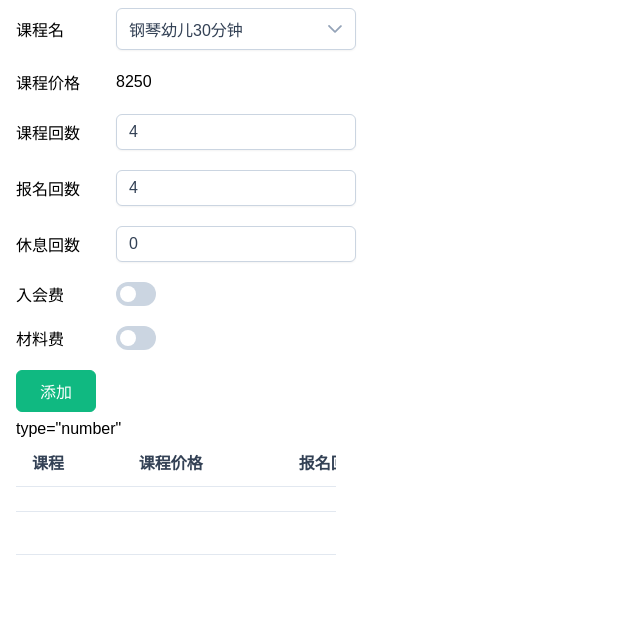
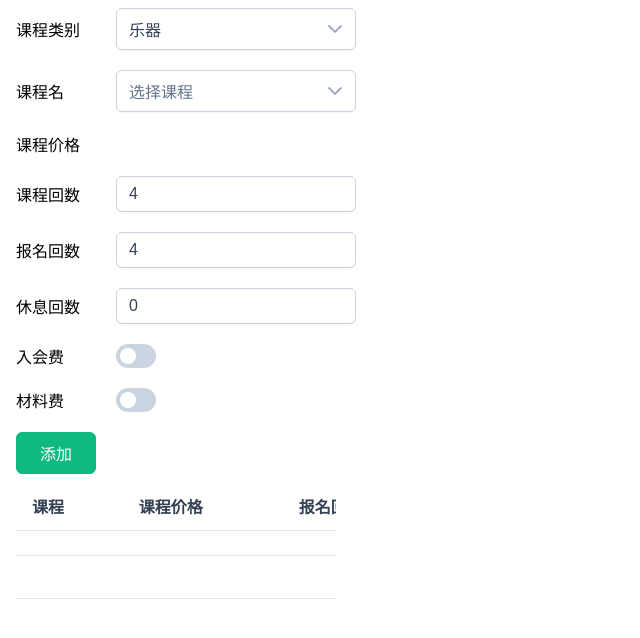
Before and after one commit to Alasher2023/vue3-school, a Vue app: page / in a window 1280 px wide. Shown: the top 638 px of the page, without its empty margins (0-640 px from the left). Built offline with nearby package versions, Linux system fonts and the light colour scheme; a web font is replaced by a local one.

Commit message:
添加类别

```diff
--- a/src/views/HomeView.vue
+++ b/src/views/HomeView.vue
@@ -8,40 +8,51 @@ import ColumnGroup from 'primevue/columngroup' // optional
 import Row from 'primevue/row' // optional
 import Button from 'primevue/button'
 
-import { ref, computed } from 'vue'
+import { ref, computed, watch } from 'vue'
 
-const selectedFees = ref({ text: '钢琴幼儿30分钟', price: 8250 })
+const selectedFeesType = ref('乐器')
+const selectedFees = ref({})
+
+const feesType = ref(['乐器', '声乐', '舞蹈', '语言', '画画', '空手道'])
 
 const fees = ref([
-  { text: '钢琴幼儿30分钟', price: 8250 },
-  { text: '钢琴初级60分钟', price: 15400 },
-  { text: '钢琴中级60分钟', price: 17050 },
-  { text: '钢琴高级30分钟', price: 10560 },
-  { text: '钢琴高级60分钟', price: 19250 },
-  { text: '架子鼓小组课', price: 13200 },
-  { text: '架子鼓一对一', price: 17512 },
-  { text: '吉他一对一', price: 17512 },
-  { text: '古筝一对一', price: 17512 },
-  { text: '声乐', price: 22000 },
-  { text: '街舞60分钟', price: 7480 },
-  { text: '街舞90分钟', price: 8580 },
-  { text: '爵士舞60分钟', price: 7480 },
-  { text: '爵士舞90分钟', price: 8580 },
-  { text: '中国舞60分钟', price: 6380 },
-  { text: '中国舞90分钟', price: 7480 },
-  { text: '拉丁舞60分钟', price: 7480 },
-  { text: '拉丁舞90分钟', price: 8580 },
-  { text: '中文一年级上册', price: 5775 },
-  { text: '中文一年级下册', price: 6600 },
-  { text: '中文二年级以上', price: 7480 },
-  { text: '英语', price: 8580 },
-  { text: '画画60分钟', price: 5500 },
-  { text: '画画大班', price: 7150 },
-  { text: '画画提高班', price: 7700 },
-  { text: '画画一对一', price: 17512 },
-  { text: '空手道60分钟', price: 4950 },
-  { text: '空手道90分钟', price: 6050 }
+  { text: '钢琴幼儿30分钟', price: 8250, type: '乐器' },
+  { text: '钢琴初级60分钟', price: 15400, type: '乐器' },
+  { text: '钢琴中级60分钟', price: 17050, type: '乐器' },
+  { text: '钢琴高级30分钟', price: 10560, type: '乐器' },
+  { text: '钢琴高级60分钟', price: 19250, type: '乐器' },
+  { text: '架子鼓小组课', price: 13200, type: '乐器' },
+  { text: '架子鼓一对一', price: 17512, type: '乐器' },
+  { text: '吉他一对一', price: 17512, type: '乐器' },
+  { text: '古筝一对一', price: 17512, type: '乐器' },
+  { text: '声乐', price: 22000, type: '声乐' },
+  { text: '街舞60分钟', price: 7480, type: '舞蹈' },
+  { text: '街舞90分钟', price: 8580, type: '舞蹈' },
+  { text: '爵士舞60分钟', price: 7480, type: '舞蹈' },
+  { text: '爵士舞90分钟', price: 8580, type: '舞蹈' },
+  { text: '中国舞60分钟', price: 6380, type: '舞蹈' },
+  { text: '中国舞90分钟', price: 7480, type: '舞蹈' },
+  { text: '拉丁舞60分钟', price: 7480, type: '舞蹈' },
+  { text: '拉丁舞90分钟', price: 8580, type: '舞蹈' },
+  { text: '中文一年级上册', price: 5775, type: '语言' },
+  { text: '中文一年级下册', price: 6600, type: '语言' },
+  { text: '中文二年级以上', price: 7480, type: '语言' },
+  { text: '英语', price: 8580, type: '语言' },
+  { text: '画画60分钟', price: 5500, type: '画画' },
+  { text: '画画大班', price: 7150, type: '画画' },
+  { text: '画画提高班', price: 7700, type: '画画' },
+  { text: '画画一对一', price: 17512, type: '画画' },
+  { text: '空手道60分钟', price: 4950, type: '空手道' },
+  { text: '空手道90分钟', price: 6050, type: '空手道' }
 ])
+
+const c_fees = computed(() => {
+  return fees.value.filter((fee) => fee.type === selectedFeesType.value)
+})
+
+watch(selectedFeesType, (newValue, oldValue) => {
+  selectedFees.value = {}
+})
 
 const admissionFee = ref(false)
 const materialCosts = ref(false)
@@ -75,9 +86,9 @@ const addAdmissionFee = () => {
     let lesson = {
       id: 98,
       lessonName: '入会费',
-      lessonPrice: 10000,
+      lessonPrice: 11000,
       times: 1,
-      price: 10000
+      price: 11000
     }
     addGridValue(lesson)
   } else {
@@ -94,9 +105,9 @@ const addMaterialCosts = () => {
     let lesson = {
       id: 99,
       lessonName: '材料费',
-      lessonPrice: 10000,
+      lessonPrice: 4378,
       times: 1,
-      price: 10000
+      price: 4378
     }
     addGridValue(lesson)
   } else {
@@ -116,35 +127,47 @@ const addGridValue = (lesson) => {
 <template>
   <main>
     <div class="searchArea">
+      <label>课程类别</label>
+      <Dropdown
+        id="wddLessonType"
+        v-model="selectedFeesType"
+        :options="feesType"
+        placeholder="选择类别"
+      />
+
       <label>课程名</label>
       <Dropdown
         id="wddLesson"
         v-model="selectedFees"
-        :options="fees"
+        :options="c_fees"
         optionLabel="text"
         placeholder="选择课程"
-        inputClass="input"
       />
 
       <label>课程价格</label>
       <span>{{ selectedFees.price }}</span>
 
       <label> 课程回数 </label>
-      <InputNumber type="number" v-model="normalTimes" inputId="normal"></InputNumber>
+      <InputNumber
+        v-model="normalTimes"
+        inputId="normal"
+        inputmode="numeric"
+        locale="jp"
+      ></InputNumber>
 
       <label> 报名回数 </label>
-      <InputNumber v-model="enlistsTimes" inputId="enlists"></InputNumber>
+      <InputNumber
+        v-model="enlistsTimes"
+        inputId="enlists"
+        inputmode="numeric"
+        locale="jp"
+      ></InputNumber>
 
       <label> 休息回数 </label>
-      <InputNumber type="number" v-model="restTimes" inputId="rest"></InputNumber>
+      <InputNumber v-model="restTimes" inputId="rest" inputmode="numeric" locale="jp"></InputNumber>
 
       <label>入会费</label>
-      <InputSwitch
-        type="number"
-        v-model="admissionFee"
-        inputId="admissionFee"
-        @change="addAdmissionFee"
-      />
+      <InputSwitch v-model="admissionFee" inputId="admissionFee" @change="addAdmissionFee" />
 
       <label>材料费</label>
       <InputSwitch v-model="materialCosts" inputId="materialCosts" @change="addMaterialCosts" />
@@ -153,7 +176,6 @@ const addGridValue = (lesson) => {
     </div>
 
     <div class="gridArea">
-      type="number"
       <DataTable :value="lessons" tableStyle="min-width: 40rem">
         <Column field="lessonName" header="课程"></Column>
         <Column field="lessonPrice" header="课程价格"></Column>
```
Also changed, not shown: 7 other files (tests, documents, lock files or other folders).
